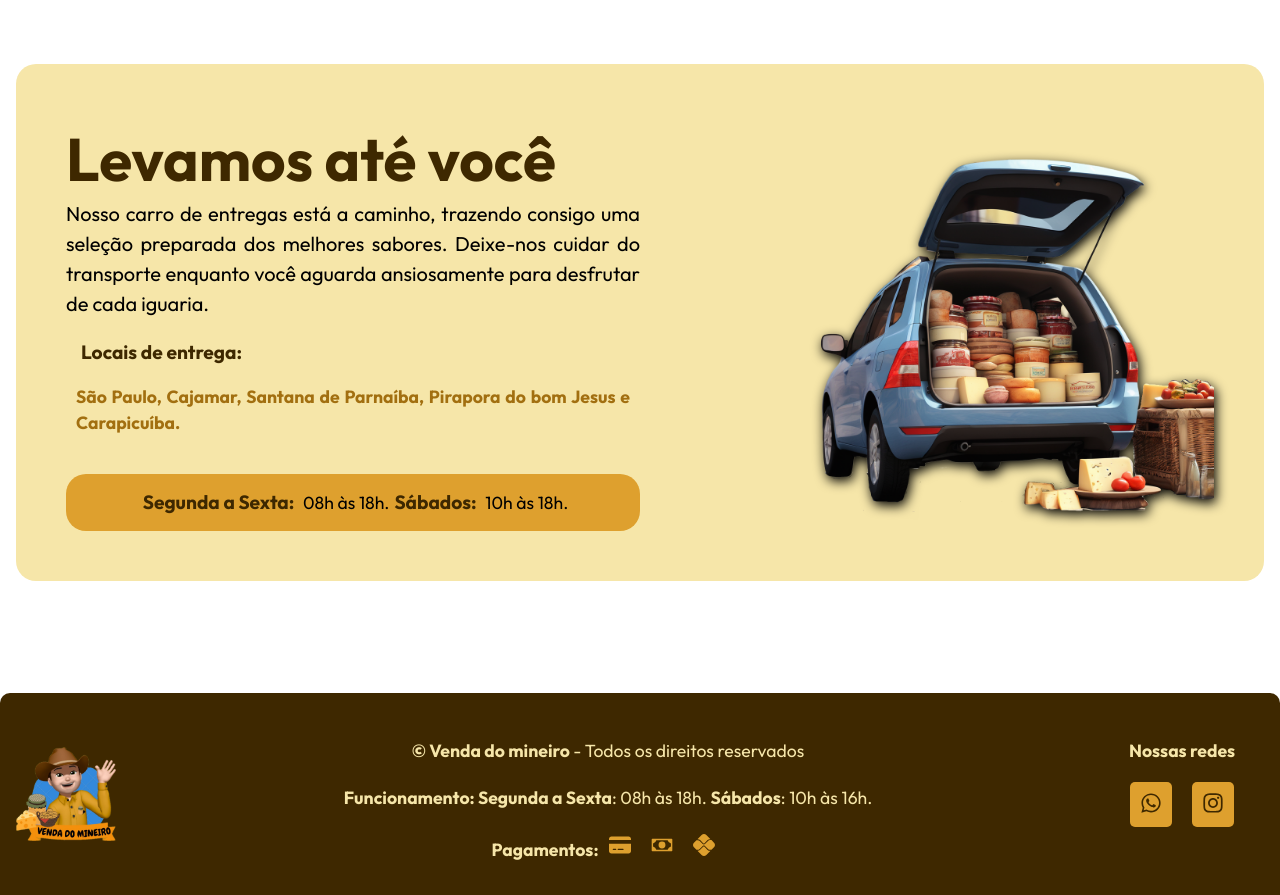
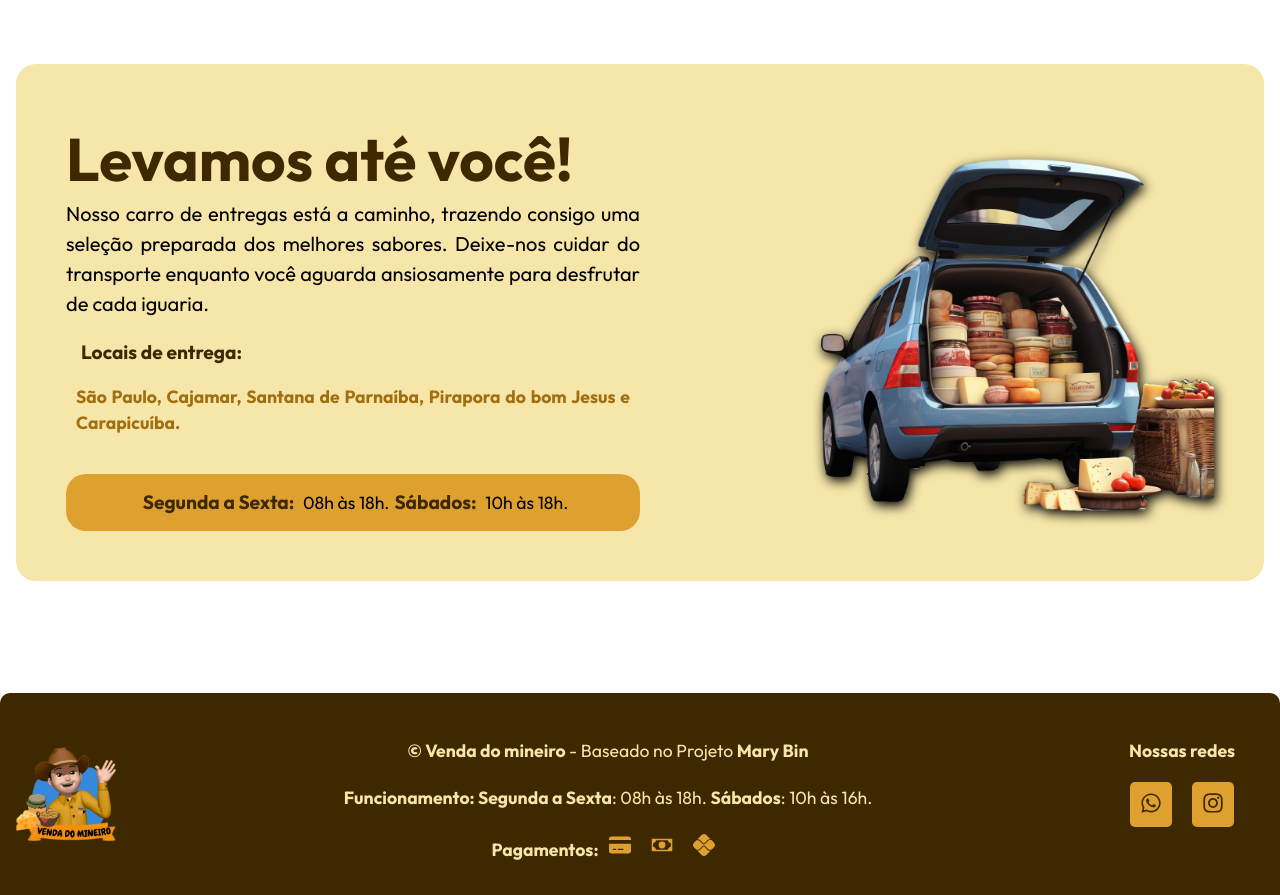
Before and after one commit to GabrielSampaioC/Venda-do-Mineiro, a React (Vite) app: page / in a window 1280 px wide. Shown: the part 2320-3215 px from the top of the page. Built offline with nearby package versions, Linux system fonts and the light colour scheme.

Commit message:
update: alterando texto footer

```diff
--- a/src/componentes/Entrega/index.jsx
+++ b/src/componentes/Entrega/index.jsx
@@ -67,10 +67,12 @@ const TextoInformativo = styled.p`
     line-height: 1.5em;
     margin: 0;
     padding: 10px;
+
     @media  (max-width: 768px) {
-        display: block;
+
         text-align: justify;
         flex-direction: column;
+        display: flex;
     }
 
 `
@@ -125,7 +127,7 @@ export default function Entrega() {
             <Container>
                 <ContainerEntrega id="entregas">
                     <InfoEntregaEstilizada>
-                        <Titulos>Levamos até você</Titulos>
+                        <Titulos>Levamos até você!</Titulos>
                         <Textos>Nosso carro de entregas está a caminho, trazendo consigo uma seleção preparada dos melhores sabores. Deixe-nos cuidar do transporte enquanto você aguarda ansiosamente para desfrutar de cada iguaria.</Textos>
                         <ImagemEstilizadaMobile src="./imagens/galeria/carroEntrega2.png" />
                         <TextoInformativo><InfoPrioritaria>Locais de entrega:</InfoPrioritaria> <TextoGrifado>São Paulo, Cajamar, Santana de Parnaíba, Pirapora do bom Jesus e Carapicuíba.</TextoGrifado></TextoInformativo>
--- a/src/componentes/Rodape/index.jsx
+++ b/src/componentes/Rodape/index.jsx
@@ -56,6 +56,8 @@ const LogoFooter = styled.img`
 `
 const BotaoRedesLink = styled.a`
     text-decoration: none;
+    color: var(--amarelo-claro);
+    font-weight: bold;
 
     svg{
         font-size: 22px;
@@ -112,7 +114,7 @@ export default function Rodape() {
                     <LogoFooter src="./imagens/galeria/logo.png" alt="logo" />
                     <DescricaoFooter>
                         <div>
-                        <b>&copy; Venda do mineiro </b> - Todos os direitos reservados
+                        <b>&copy; Venda do mineiro </b> - Baseado no Projeto <BotaoRedesLink href="https://www.marybin.com.br">Mary Bin</BotaoRedesLink>
                         </div>
                         <div>
                         <b>Funcionamento: </b> <b>Segunda a Sexta</b>: 08h às 18h. <b>Sábados</b>: 10h às 16h.
```
